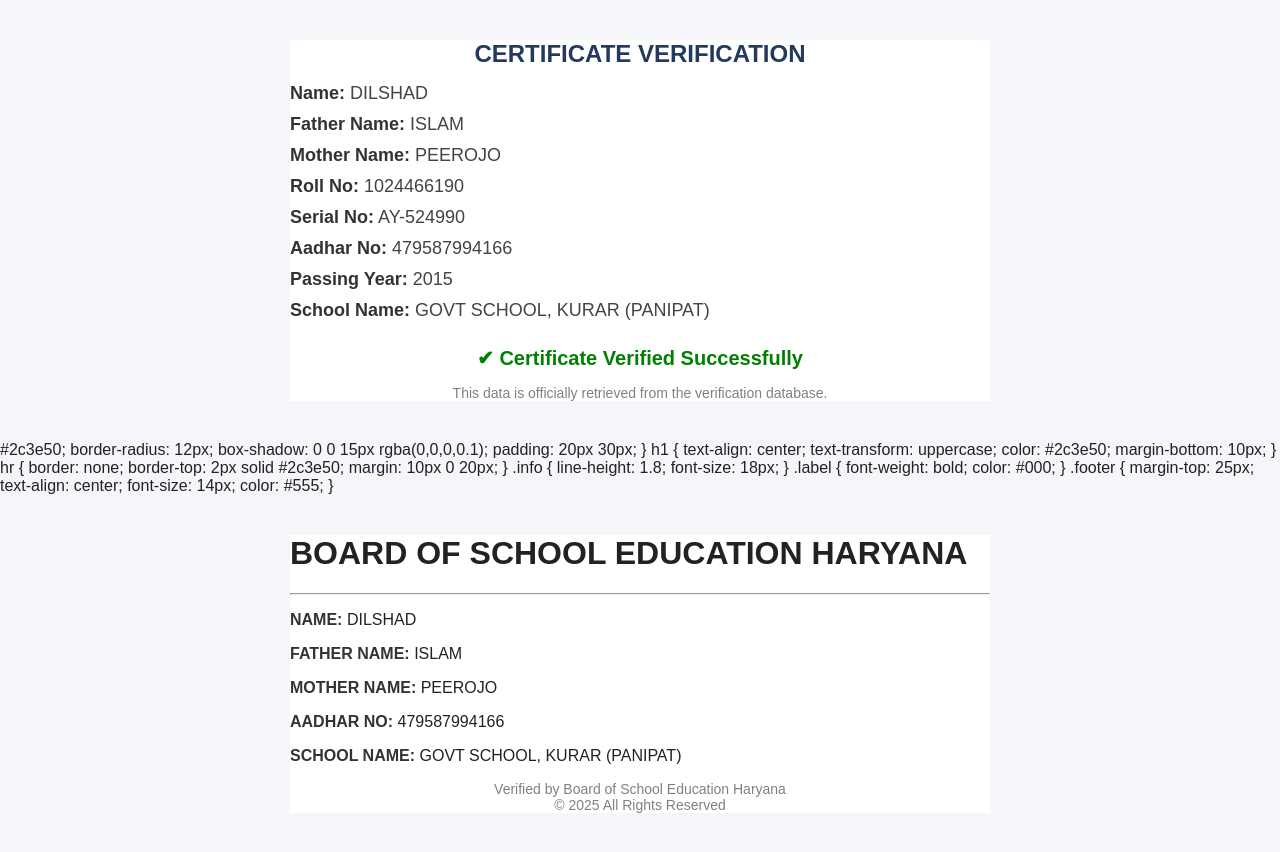
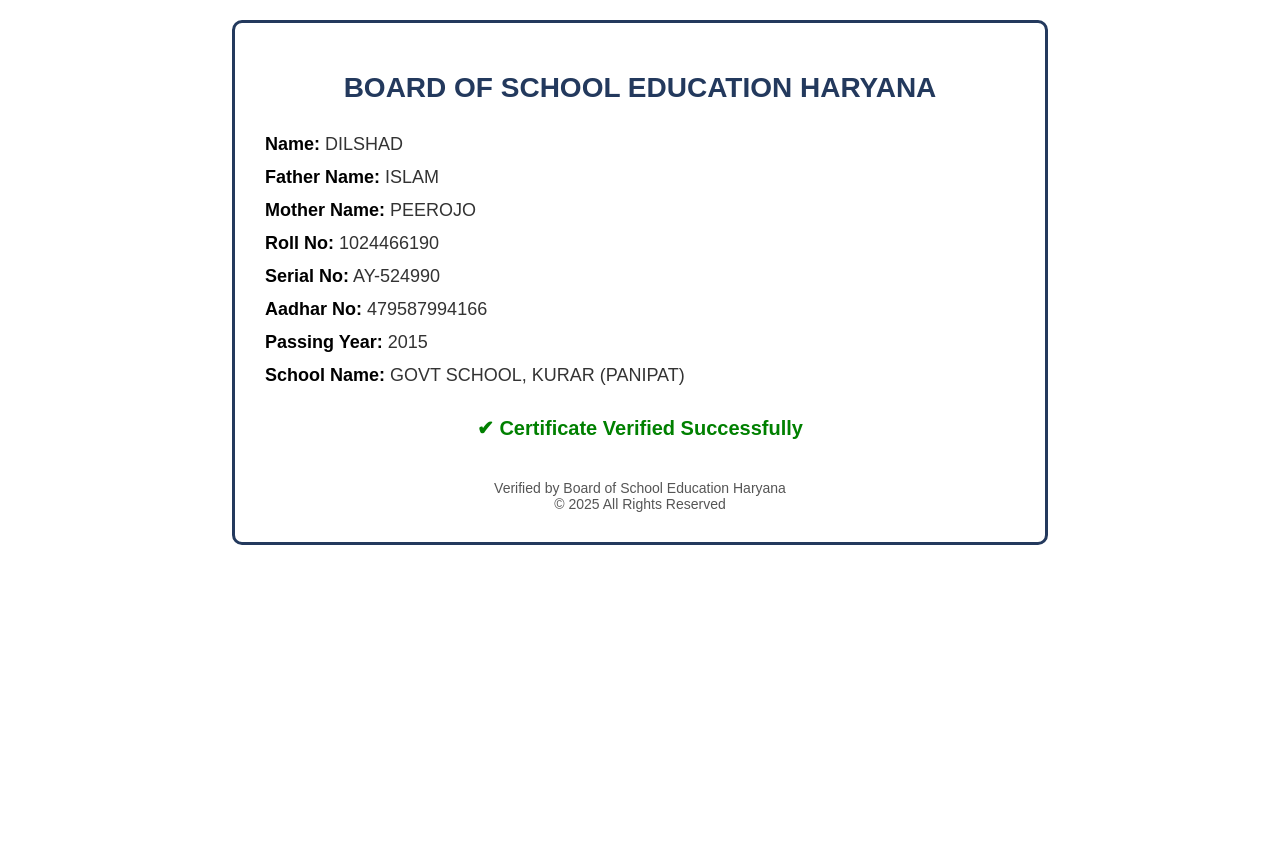
Before and after one commit to dk905036-prog/dilshad.html, a plain HTML site: page index.html in a window 1280 px wide. After the commit the page ends 800 px from the top, so only its background shows below. Drawn offline with Linux system fonts and the light colour scheme.

Commit message:
Update certificate verification page layout and style

```diff
--- a/index.html
+++ b/index.html
@@ -3,77 +3,69 @@
 <head>
     <meta charset="UTF-8">
     <meta name="viewport" content="width=device-width, initial-scale=1.0">
-    <title>Board of School Education Haryana - Student Verification</title>
+    <title>Certificate Verification</title>
+
     <style>
         body {
             font-family: Arial, sans-serif;
-            background-color: #f5f6fa;
-            color: #222;
+            background: #ffffff; /* White Background */
             margin: 0;
-            padding: 0;
-        }
-        .container {
-            width: 90%;
-            max-width: 700px;
-            margin: 40px auto;
-            background: #fff;
-            border: 2px <!DOCTYPE html>
-<html lang="en">
-<head>
-    <meta charset="UTF-8">
-    <meta name="viewport" content="width=device-width, initial-scale=1.0">
-    <title>Certificate Verification</title>
-    <style>
-        body {
-            font-family: Arial, sans-serif;
-            background: #f4f4f4;
             padding: 20px;
         }
+
         .container {
-            max-width: 650px;
+            max-width: 750px;
             margin: auto;
-            background: #ffffff;
-            padding: 25px;
+            background: #fff;
+            padding: 30px;
             border-radius: 10px;
-            box-shadow: 0 0 10px rgba(0,0,0,0.2);
             border: 3px solid #23395d;
         }
-        h2 {
+
+        h1 {
             text-align: center;
             color: #23395d;
+            font-size: 28px;
             text-transform: uppercase;
-            margin-bottom: 15px;
+            margin-bottom: 30px;
+            font-weight: bold;
         }
+
         .row {
-            margin: 10px 0;
+            margin: 12px 0;
             font-size: 18px;
         }
+
         .label {
             font-weight: bold;
+            color: #000;
+        }
+
+        .value {
             color: #333;
         }
-        .value {
-            color: #444;
-        }
+
         .verified {
             text-align: center;
-            margin-top: 25px;
+            margin-top: 30px;
             font-size: 20px;
             color: green;
             font-weight: bold;
         }
+
         .footer {
             text-align: center;
-            margin-top: 15px;
+            margin-top: 40px;
             font-size: 14px;
-            color: gray;
+            color: #555;
         }
     </style>
 </head>
 <body>
 
 <div class="container">
-    <h2>CERTIFICATE VERIFICATION</h2>
+
+    <h1>BOARD OF SCHOOL EDUCATION HARYANA</h1>
 
     <div class="row"><span class="label">Name:</span> <span class="value">DILSHAD</span></div>
     <div class="row"><span class="label">Father Name:</span> <span class="value">ISLAM</span></div>
@@ -86,57 +78,12 @@
 
     <div class="verified">✔ Certificate Verified Successfully</div>
 
-    <div class="footer">This data is officially retrieved from the verification database.</div>
+    <div class="footer">
+        Verified by Board of School Education Haryana<br>
+        © 2025 All Rights Reserved
+    </div>
+
 </div>
 
 </body>
-</html> #2c3e50;
-            border-radius: 12px;
-            box-shadow: 0 0 15px rgba(0,0,0,0.1);
-            padding: 20px 30px;
-        }
-        h1 {
-            text-align: center;
-            text-transform: uppercase;
-            color: #2c3e50;
-            margin-bottom: 10px;
-        }
-        hr {
-            border: none;
-            border-top: 2px solid #2c3e50;
-            margin: 10px 0 20px;
-        }
-        .info {
-            line-height: 1.8;
-            font-size: 18px;
-        }
-        .label {
-            font-weight: bold;
-            color: #000;
-        }
-        .footer {
-            margin-top: 25px;
-            text-align: center;
-            font-size: 14px;
-            color: #555;
-        }
-    </style>
-</head>
-<body>
-    <div class="container">
-        <h1>BOARD OF SCHOOL EDUCATION HARYANA</h1>
-        <hr>
-        <div class="info">
-            <p><span class="label">NAME:</span> DILSHAD</p>
-            <p><span class="label">FATHER NAME:</span> ISLAM</p>
-            <p><span class="label">MOTHER NAME:</span> PEEROJO</p>
-            <p><span class="label">AADHAR NO:</span> 479587994166</p>
-            <p><span class="label">SCHOOL NAME:</span> GOVT SCHOOL, KURAR (PANIPAT)</p>
-        </div>
-        <div class="footer">
-            <p>Verified by Board of School Education Haryana<br>
-            © 2025 All Rights Reserved</p>
-        </div>
-    </div>
-</body>
 </html>
```
